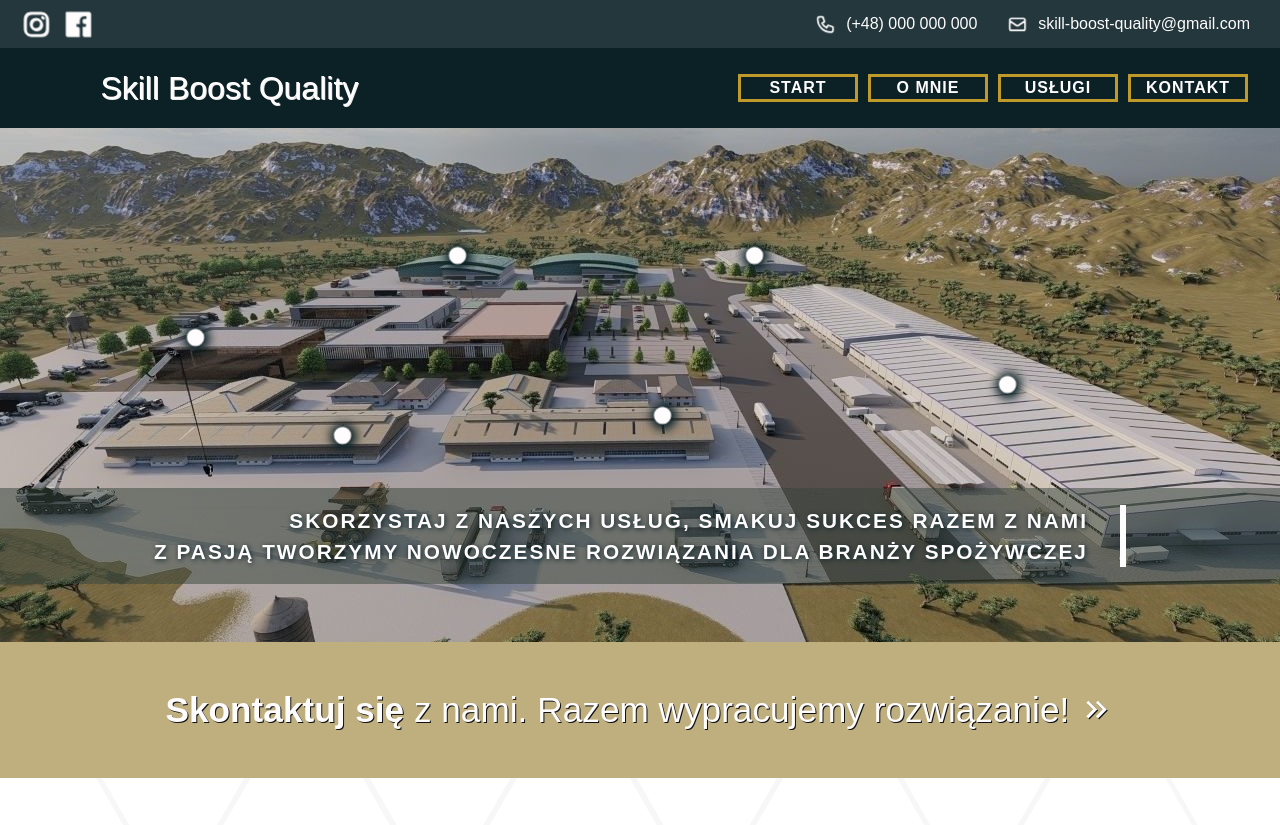
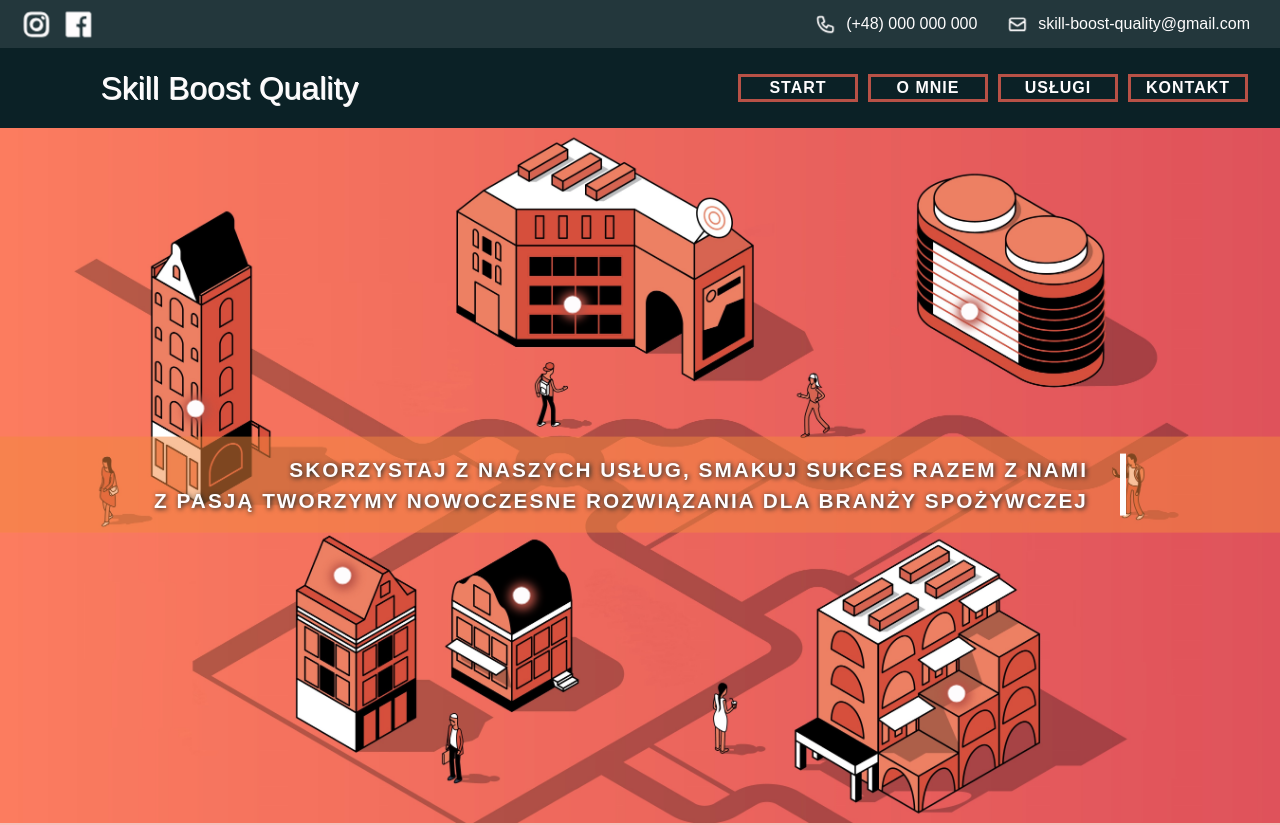
Before and after one commit to JoannaPatyk/skill-boost-quality-website, a React (Create React App) app: page / in a window 1280 px wide. Shown: the top 825 px of the page. Built offline with nearby package versions, Linux system fonts and the light colour scheme.

Commit message:
UI changes
Changed colors and main image

```diff
--- a/src/assets/wrappers/About.js
+++ b/src/assets/wrappers/About.js
@@ -13,7 +13,7 @@ const Wrapper = styled.div`
         width: 50%;
         position: absolute;
         opacity: 0.05;
-        z-index: -100;
+        z-index: -1;
     }
 
     .background-img-container {
@@ -26,14 +26,16 @@ const Wrapper = styled.div`
     }
 
     .background-img-container h1 {
+        margin-top: 1rem;
         font-weight: 300;
+        font-size: 2.5rem;
+        letter-spacing: var(--letterSpacing);
     }
 
     .img-container {
-        height: 61vh;
-        width: 61vh;
+        height: 60vh;
+        width: 60vh;
         margin: 1.5rem;
-        border-radius: 50%;
         display: flex;
         align-items: center;
         justify-content: center;
@@ -47,7 +49,7 @@ const Wrapper = styled.div`
     }
 
     hr {
-        width: 60%;
+        width: 65%;
         height: 2px;
         margin: 2rem 0 0.5rem;
     }
@@ -56,12 +58,12 @@ const Wrapper = styled.div`
         margin-top: 1.8rem;
         font-size: 2.5rem;
         animation: arrowDown 1.5s infinite;
-        cursor: pointer;
     }
 
     .arrowIcon-btn {
         border: none;
         background-color: transparent;
+        cursor: pointer;
     }
 
     .about-description-container {
@@ -76,16 +78,20 @@ const Wrapper = styled.div`
 
     .about-description {
         width: 50%;
-        margin: 2rem;
+        margin: 4rem;
         display: flex;
-        gap: 30px;
+        gap: 40px;
         align-items: center;
         justify-content: center;
         flex-direction: column;
         line-height: 1.8;
         letter-spacing: 0.05rem;
         text-align: justify;
-        font-weight: 300;
+        font-weight: 400;
+
+        span {
+            font-weight: 600;
+        }
     }
 
     @media (max-width: 1485px) {
--- a/src/assets/wrappers/Landing.js
+++ b/src/assets/wrappers/Landing.js
@@ -1,11 +1,11 @@
 import styled from 'styled-components';
 const Position = {
-    washing: { top: '48%', left: '78%' },
-    training: { top: '23%', left: '58.2%' },
+    washing: { top: '80%', left: '74%' },
+    training: { top: '25%', left: '75%' },
     systems: { top: '39%', left: '14.5%' },
-    expertise: { top: '23%', left: '35%' },
-    optimization: { top: '58%', left: '26%' },
-    operations: { top: '54%', left: '51%' }
+    expertise: { top: '24%', left: '44%' },
+    optimization: { top: '63%', left: '26%' },
+    operations: { top: '66%', left: '40%' }
 };
 
 const transitionEffect = 'transition: opacity 0.5s, transform 0.5s;';
@@ -29,12 +29,12 @@ const Wrapper = styled.div`
         align-items: center;
         justify-content: center;
         position: absolute;
-        top: 70%;
+        top: 50%;
         left: 50%;
-        transform: translateX(-50%);
+        transform: translate(-50%, -40%);
         width: 100%;
-        height: 15vh;
-        background-color: #39473c84;
+        height: 12vh;
+        background-color: #f3873f84;
     }
 
     .landing-title h1 {
@@ -74,7 +74,7 @@ const Wrapper = styled.div`
         height: 1.8rem;
         border-radius: 50%;
         background-color: var(--white);
-        box-shadow: 1px 1px 10px 5px var(--secondary-300);
+        box-shadow: 1px 1px 10px 5px var(--primary-300);
         background-color: var(--white);
         animation: pulsating 4s linear infinite;
         transition: 0.5s;
@@ -82,7 +82,7 @@ const Wrapper = styled.div`
     }
 
     .dot:hover {
-        background-color: var(--primary-100);
+        background-color: var(--primary-300);
     }
 
     .washing-title,
--- a/src/assets/wrappers/Services.js
+++ b/src/assets/wrappers/Services.js
@@ -60,7 +60,7 @@ const Wrapper = styled.div`
     .service {
         min-height: 65vh;
         display: grid;
-        grid-template-rows: 0.75fr 1fr 1.75fr 0.5fr;
+        grid-template-rows: 0.5fr 0.5fr 1fr 0.5fr;
         gap: 20px;
         align-items: center;
         padding: 2rem;
--- a/src/components/Menu.js
+++ b/src/components/Menu.js
@@ -10,7 +10,6 @@ function Menu() {
 
     const handleToggle = () => {
         setIsOpen(!isOpen);
-        console.log(isOpen);
     };
 
     const navigate = useNavigate();
--- a/src/index.css
+++ b/src/index.css
@@ -12,45 +12,17 @@
 :root {
     /* COLORS */
 
-    /* --primary-100: #f28963;
-    --primary-200: #f35e3d;
-    --primary-300: #f24c27; */
-
     --secondary-100: #63776f;
     --secondary-200: #23373c;
     --secondary-300: #0b2126;
 
-    --primary-100: #bfaf7e;
+    /* --primary-100: #bfaf7e;
     --primary-200: #bf8b2a;
-    --primary-300: #bf9a2a;
+    --primary-300: #bf9a2a; */
 
-    /* --secondary-100: #63776f;
-    --secondary-200: #2F401E;
-    --secondary-300: #1F2614; */
-
-    /* --primary-100: #B6B4BF;
-    --primary-200: #5e7575;
-    --primary-300: #465959;
-
-    --secondary-100: #648569;
-    --secondary-200: #36593B;
-    --secondary-300: #244028; */
-
-    /* --primary-100: #b63f3f;
-    --primary-200: #ad2727;
-    --primary-300: #a40f0f;
-
-    --secondary-100: #63776f;
-    --secondary-200: #23373c;
-    --secondary-300: #0b2126; */
-
-    /* --primary-100: #f28963;
-    --primary-200: #f35e3d;
-    --primary-300: #f24c27;
-
-    --secondary-100: #5e5e5e;
-    --secondary-200: #3f3f3f;
-    --secondary-300: #222222; */
+    --primary-100: #f5c1bc;
+    --primary-200: #e66558;
+    --primary-300: #b85146;
 
     --grey-100: #eceded;
     --grey-200: #c2c5c4;
@@ -113,7 +85,6 @@ body {
     width: 45px;
     height: 45px;
     border: none;
-    border-radius: 50%;
     color: var(--white);
     background-color: var(--primary-300);
     box-shadow: 2px 2px 6px 2px var(--secondary-300);
--- a/src/pages/About.js
+++ b/src/pages/About.js
@@ -6,9 +6,8 @@ import Information from '../components/Information';
 import Wrapper from '../assets/wrappers/About';
 import backgroundImage from '../assets/img/geometric.png';
 import portfolioImage from '../assets/img/men.jpg';
-
 import { HiArrowLongDown } from 'react-icons/hi2';
-import sections from '../utils/sectionsAbout';
+import articles from '../utils/articlesAbout';
 
 function About() {
     const arrowIcon = <HiArrowLongDown className="arrow" />;
@@ -21,9 +20,15 @@ function About() {
         });
     };
 
+    const displayDescription = articles.map(({ content, id }) => (
+        <div key={id}>
+            <p>{content}</p>
+        </div>
+    ));
+
     return (
         <Wrapper>
-            <div className="about-container">
+            <main className="about-container">
                 <div className="background-img-container">
                     <div className="img-container">
                         <img src={portfolioImage} className="portfolioImage" alt="Zdjęcie profilowe" />
@@ -36,15 +41,9 @@ function About() {
                 </div>
                 <hr />
                 <div className="about-description-container">
-                    <section className="about-description">
-                        {sections.map(({ content, id }) => (
-                            <div key={id}>
-                                <p>{content}</p>
-                            </div>
-                        ))}
-                    </section>
+                    <section className="about-description">{displayDescription}</section>
                 </div>
-            </div>
+            </main>
             <Banner />
             <Information />
         </Wrapper>
--- a/src/pages/Landing.js
+++ b/src/pages/Landing.js
@@ -1,6 +1,6 @@
 import React from 'react';
 import Wrapper from '../assets/wrappers/Landing';
-import factoryImage from '../assets/img/bg.jpg';
+import factoryImage from '../assets/img/bg-img.jpg';
 
 import Values from '../components/Values';
 import Mission from '../components/Mission';
--- /dev/null
+++ b/src/utils/articlesAbout.js
@@ -0,0 +1,95 @@
+import React from 'react';
+import { HiArrowLongDown } from 'react-icons/hi2';
+
+const arrowIcon = <HiArrowLongDown className="arrow" />;
+
+const sections = [
+    {
+        id: 0,
+        icon: arrowIcon,
+        content: [
+            <p key={0}>
+                Moja przygoda w przemyśle spożywczym <span>rozpoczęła się w 2012 roku jako Line Leader</span> w
+                zakładzie produkującym przyprawy w Wielkiej Brytanii. Pasja do kulinariów i zaangażowanie w pracę nad
+                produkcją wysokiej jakości produktów sprawiły, że szybko zyskałem uznanie w zespole.
+            </p>
+        ]
+    },
+    {
+        id: 1,
+        icon: arrowIcon,
+        content: [
+            <p key={0}>
+                <span>Młody wiek nie był dla mnie przeszkodą w zdobyciu zaufania współpracowników i przełożonych.</span>{' '}
+                Jako Junior Production Supervisor, mając niespełna 25 lat, dostałem możliwość zarządzania produkcją
+                przypraw i sosów w tej samej brytyjskiej firmie. Dzięki zaangażowaniu i pracy w zespole, osiągnąłem
+                wyższe poziomy wydajności i jakości produkcji.
+            </p>
+        ]
+    },
+    {
+        id: 2,
+        icon: arrowIcon,
+        content: [
+            <p key={0}>
+                W 2015 roku, mając 26 lat, awansowałem na stanowisko Senior Factory Supervisor, gdzie pełniłem nadzór
+                nad całym procesem produkcyjnym. Zdolności organizacyjne, umiejętności dotyczące audytu i zrozumienie
+                procedur produkcyjnych przyczyniły się do osiągnięcia wyjątkowych wyników.
+            </p>
+        ]
+    },
+    {
+        id: 3,
+        icon: arrowIcon,
+        content: [
+            <p key={0}>
+                W wieku 27 lat, w 2016 roku, doceniając moją zdolności w zakresie kontroli jakości, firma mianowała mnie
+                na stanowisko Senior QA Supervisor. Moim zadaniem było wdrażanie standardów jakościowych, takich jak
+                BRC, w produkcji przypraw i sosów.{' '}
+                <span>
+                    Dzięki staraniom i konsekwentnej pracy, zakład zdobył certyfikat BRC na poziomie AA+, co było
+                    znaczącym osiągnięciem dla firmy.
+                </span>
+            </p>
+        ]
+    },
+    {
+        id: 4,
+        icon: arrowIcon,
+        content: [
+            <p key={0}>
+                W wieku 29 lat, w 2018 roku, rozpoczęła się nowa przygoda, gdy przeprowadziłem się do Polski
+                rozpoczynając pracę w zakładzie przodującym toppery na jogurty. Dostałem stanowisko Deputy Quality
+                Manager, a moje główne zadanie polegało na nadzorowaniu i wprowadzaniu systemów kontroli jakości oraz
+                audytów w nowej lokalizacji.
+            </p>
+        ]
+    },
+    {
+        id: 5,
+        icon: arrowIcon,
+        content: [
+            <p key={0}>
+                Obecnie, mając 34 lata, nadal pełnie funkcję Quality Control Manager w Polskim zakładzie. Teraz
+                produkcja obejmuje świeże mięso drobiowe oraz surowe wyroby mięsne. Doświadczenie oraz umiejętności w
+                rozwiązywaniu problemów przyczyniły się do znaczącej poprawy procesów produkcyjnych i kontroli jakości.
+            </p>
+        ]
+    },
+    {
+        id: 6,
+        icon: arrowIcon,
+        content: [
+            <p key={0}>
+                Moja ścieżka kariery jest niesamowitym przykładem sukcesu w przemyśle spożywczym, osiągniętego w
+                stosunkowo młodym wieku.{' '}
+                <span>
+                    Zaangażowanie w ciągłe doskonalenie, zdolności analityczne oraz osiągnięcia w zakresie standardów
+                    jakościowych takich jak BRC pomogły mi uzyskać sukcesy na każdym etapie kariery.
+                </span>
+            </p>
+        ]
+    }
+];
+
+export default sections;
--- a/src/utils/sectionsAbout.js
+++ /dev/null
@@ -1,51 +0,0 @@
-import React from 'react';
-import { HiArrowLongDown } from 'react-icons/hi2';
-
-const arrowIcon = <HiArrowLongDown className="arrow" />;
-
-const sections = [
-    {
-        id: 0,
-        icon: arrowIcon,
-        content:
-            'Moja przygoda w przemyśle spożywczym rozpoczęła się w 2012 roku jako Line Leader w zakładzie produkującym przyprawy w Wielkiej Brytanii. Pasja do kulinariów i zaangażowanie w pracę nad produkcją wysokiej jakości produktów sprawiły, że szybko zyskałem uznanie w zespole.'
-    },
-    {
-        id: 1,
-        icon: arrowIcon,
-        content:
-            'Młody wiek nie był dla mnie przeszkodą w zdobyciu zaufania współpracowników i przełożonych.Jako Junior Production Supervisor, mając niespełna 25 lat, dostałem możliwość zarządzania produkcją przypraw i sosów w tej samej brytyjskiej firmie. Dzięki zaangażowaniu i pracy w zespole, osiągnąłem wyższe poziomy wydajności i jakości produkcji.'
-    },
-    {
-        id: 2,
-        icon: arrowIcon,
-        content:
-            'W 2015 roku, mając 26 lat, awansowałem na stanowisko Senior Factory Supervisor, gdzie pełniłem nadzór nad całym procesem produkcyjnym. Zdolności organizacyjne, umiejętności dotyczące audytu i zrozumienie procedur produkcyjnych przyczyniły się do osiągnięcia wyjątkowych wyników.'
-    },
-    {
-        id: 3,
-        icon: arrowIcon,
-        content:
-            'W wieku 27 lat, w 2016 roku, doceniając moją zdolności w zakresie kontroli jakości, firma mianowała mnie na stanowisko Senior QA Supervisor. Moim zadaniem było wdrażanie standardów jakościowych, takich jak BRC, w produkcji przypraw i sosów. Dzięki staraniom i konsekwentnej pracy, zakład zdobył certyfikat BRC na poziomie AA+, co było znaczącym osiągnięciem dla firmy.'
-    },
-    {
-        id: 4,
-        icon: arrowIcon,
-        content:
-            'W wieku 29 lat, w 2018 roku, rozpoczęła się nowa przygoda, gdy przeprowadziłem się do Polski rozpoczynając pracę w zakładzie przodującym toppery na jogurty. Dostałem stanowisko Deputy Quality Manager, a moje główne zadanie polegało na nadzorowaniu i wprowadzaniu systemów kontroli jakości oraz audytów w nowej lokalizacji.'
-    },
-    {
-        id: 5,
-        icon: arrowIcon,
-        content:
-            'Obecnie, mając 34 lata, nadal pełnie funkcję Quality Control Manager w Polskim zakładzie. Teraz produkcja obejmuje świeże mięso drobiowe oraz surowe wyroby mięsne. Doświadczenie oraz umiejętności w rozwiązywaniu problemów przyczyniły się do znaczącej poprawy procesów produkcyjnych i kontroli jakości.'
-    },
-    {
-        id: 6,
-        icon: arrowIcon,
-        content:
-            'Ścieżka kariery mojej osoby jest niesamowitym przykładem sukcesu w przemyśle spożywczym, osiągniętego w stosunkowo młodym wieku. Zaangażowanie w ciągłe doskonalenie, zdolności analityczne i zdobycze w zakresie standardów jakościowych takich jak BRC pomogły mi osiągnąć sukcesy na każdym etapie kariery. Jestem nie tylko dumny z własnych osiągnięć, ale także z dumą reprezentuje firmę, która dzięki ciężkiej pracy zdobyła uznanie jako producent wysokiej jakości produktów spożywczych w Europie.'
-    }
-];
-
-export default sections;
```
Also changed, not shown: src/assets/img/bg-img.jpg (added), src/assets/img/bg.jpg (deleted).
